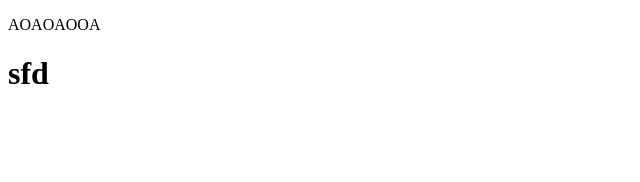
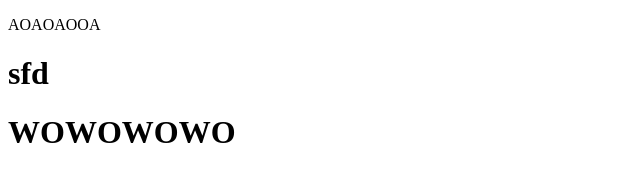
Before and after one commit to SDASH912/pages, a plain HTML site: page index.html in a window 1280 px wide. Shown: the whole page, without its empty margins (0-640 px from the left). Drawn offline with Linux system fonts and the light colour scheme.

Commit message:
Added Features

```diff
--- a/index.html
+++ b/index.html
@@ -3,10 +3,11 @@
 <head>
     <meta charset="UTF-8">
     <meta name="viewport" content="width=device-width, initial-scale=1.0">
-    <title>Document</title>
+    <title>Document!!!</title>
 </head>
 <body>
     <p>AOAOAOOA</p>
     <h1>sfd</h1>
+    <h1>WOWOWOWO</h1>
 </body>
 </html>
```
